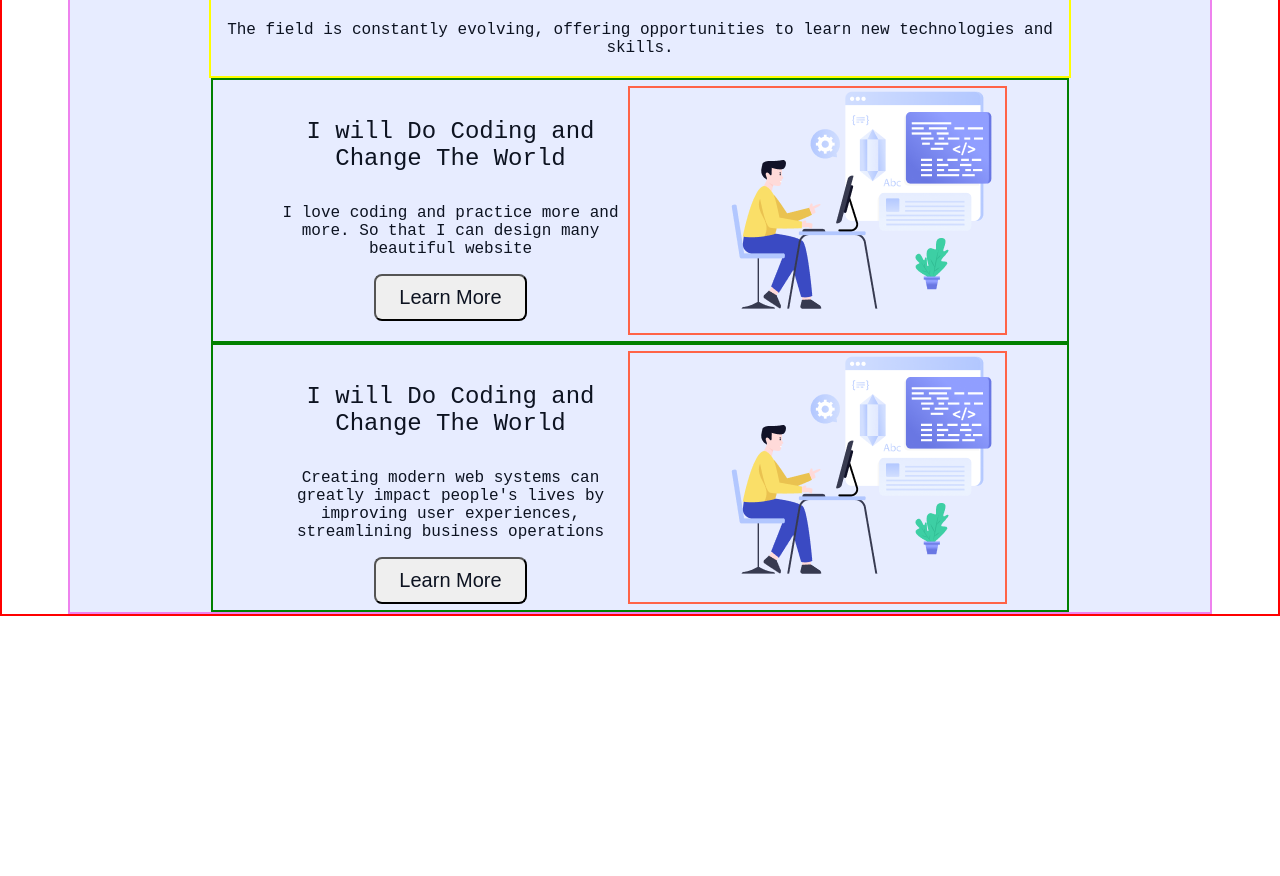
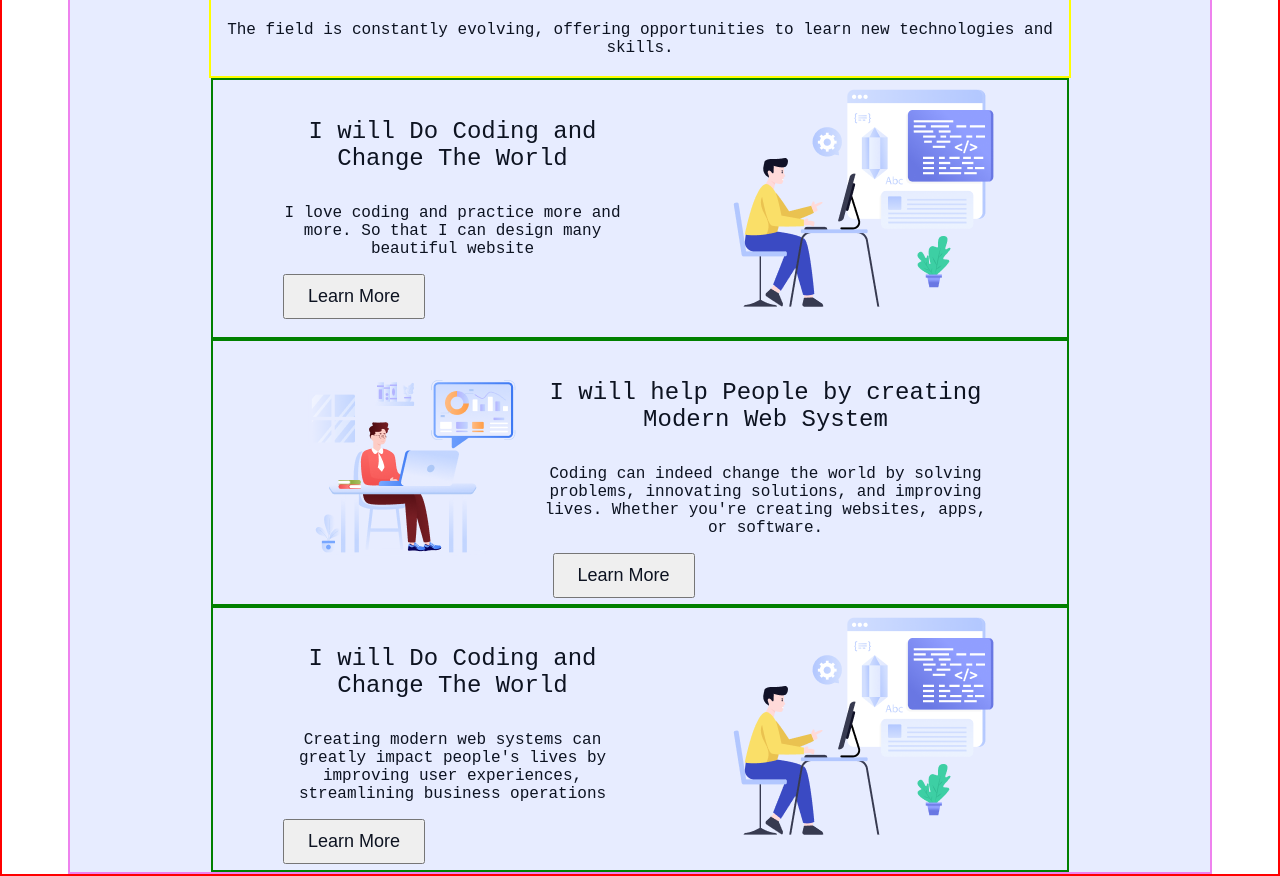
Before and after one commit to toufikhasib/assignment-01-repo, a plain HTML site: page index.html in a window 1280 px wide. Shown: the part 740-1616 px from the top of the page. Before the commit the page ends 1356 px from the top, so only its background shows below. Drawn offline with Linux system fonts and the light colour scheme; a web font is replaced by a local one.

Commit message:
hero section

```diff
--- a/index.html
+++ b/index.html
@@ -43,32 +43,39 @@
 <h2 class="sec-title-text">Why Web Development??</h2>
 <p class="sec-description-text">The field is constantly evolving, offering opportunities to learn new technologies and skills.</p>
 </div>
+<!-- section group 01 -->
 <div class="section-group-1 section-group">
    <div class="group-1-title">
     <h4 class="group-1-title-text">I will Do Coding and Change The World</h4>
 <p class="group-1-title-description">I love coding and practice more and more.  So that I can design many beautiful website</p>
-<button class="section-group-btn">Learn More</button>
+<button class="sec-btn">Learn More</button>
    </div>
-
-
-    <div class="group-1-img">
+        <div class="group-1-img">
         <img class="section-img-1" src="../assignment-01-repo/as-image/Layer_1.jpg.png" alt="layer img">
     </div>
 </div>
-<!-- section group 02 -->
-<div class="section-group-2 section-group">
+ <!-- section group 02 -->
+  <div class="section-group-2 section-group">
+    <div class="group-2-img">
+        <img class="section-img-2" src="../assignment-01-repo/as-image/Group-3.jpg.png" alt="group image">
+    </div>
     <div class="group-2-title">
-     <h4 class="group-2-title-text">I will Do Coding and Change The World</h4>
- <p class="group-2-title-description">Creating modern web systems can greatly impact people's lives by improving user experiences, streamlining business operations</p>
- <button class="section-group-btn">Learn More</button>
+        <h4 class="group-2-title-text">I will help People by creating Modern Web System</h4>
+ <p class="group-2-title-description">Coding can indeed change the world by solving problems, innovating solutions, and improving lives. Whether you're creating websites, apps, or software.</p>
+ <button class="sec-btn">Learn More</button>
     </div>
-
-
-     <div class="group-2-img">
+  </div>
+<!-- section group 03 -->
+<div class="section-group-3 section-group">
+    <div class="group-3-title">
+     <h4 class="group-3-title-text">I will Do Coding and Change The World</h4>
+ <p class="group-3-title-description">Creating modern web systems can greatly impact people's lives by improving user experiences, streamlining business operations</p>
+ <button class="sec-btn">Learn More</button>
+    </div>
+      <div class="group-3-img">
          <img class="section-img-1" src="../assignment-01-repo/as-image/Layer_1.jpg.png" alt="layer img">
      </div>
  </div>
-
         </section>
      </main>
 </body>
--- a/style.css
+++ b/style.css
@@ -141,6 +141,17 @@ border: 2px solid yellow;
     border: 2px solid green;
 }
 /*  */
+/* sec-btn */
+.sec-btn{
+    padding: 10px 23px;
+    font-size: 18px;
+    font-weight: 400;
+    color: #0D1321;
+    text-align: left;
+    display:block;
+    margin-left: 10px;
+}
+/*  */
 /* section group -1 */
 
 
@@ -149,7 +160,7 @@ border: 2px solid yellow;
 .group-1-title{
     width: 446px;
     text-align: center;
-    /* border: 1px solid black; */
+
 }
 .group-1-title-text{
     color: #0D1321;
@@ -161,30 +172,34 @@ border: 2px solid yellow;
     font-size: 16px;
     font-weight: 300;
 }
-.section-group-btn{
-    padding: 10px 23px;
-    font-size: 20px;
-    font-weight: 400;
-    color: #0D1321;
-    border-radius: 8px;
-}
+
 .group-1-img{
-    border: 2px solid tomato;
+
     width: 446px;
 }
 .section-img-1{
   margin: 0 auto;
-  display: inline-block;
+  /* display: inline-block; */
  margin-left: 100px;
   height: 240px;
 
 }
 /* section group 02 */
+.group-2-img{
 
+    width: 246px;
+}
+.section-img-2{
+  margin: 0 auto;
+  /* display: inline-block; */
+ margin-right: 150px;
+  height: 240px;
+
+}
 .group-2-title{
     width: 446px;
     text-align: center;
-    /* border: 1px solid black; */
+    padding-left: 5px;
 }
 .group-2-title-text{
     color: #0D1321;
@@ -196,6 +211,22 @@ border: 2px solid yellow;
     font-size: 16px;
     font-weight: 300;
 }
+/* section group 03 */
+
+.group-3-title{
+    width: 446px;
+    text-align: center;
+}
+.group-3-title-text{
+    color: #0D1321;
+    font-size: 24px;
+    font-weight: 500;
+}
+.group-3-title-description{
+    color: #0D1321;
+    font-size: 16px;
+    font-weight: 300;
+}
 .section-group-btn{
     padding: 10px 23px;
     font-size: 20px;
@@ -203,21 +234,16 @@ border: 2px solid yellow;
     color: #0D1321;
     border-radius: 8px;
 }
-.group-2-img{
-    border: 2px solid tomato;
+.group-3-img{
+
     width: 446px;
 }
-.section-img-2{
+.section-img-3{
   margin: 0 auto;
-  display: inline-block;
+  /* display: inline-block; */
  margin-left: 100px;
   height: 240px;
 
 }
 
-
-
-
-
-
 /*  box-shadow: 0 4px 8px 0 rgba(0, 0, 0, 0.2), 0 6px 20px 0 rgba(0, 0, 0, 0.19); */
```
